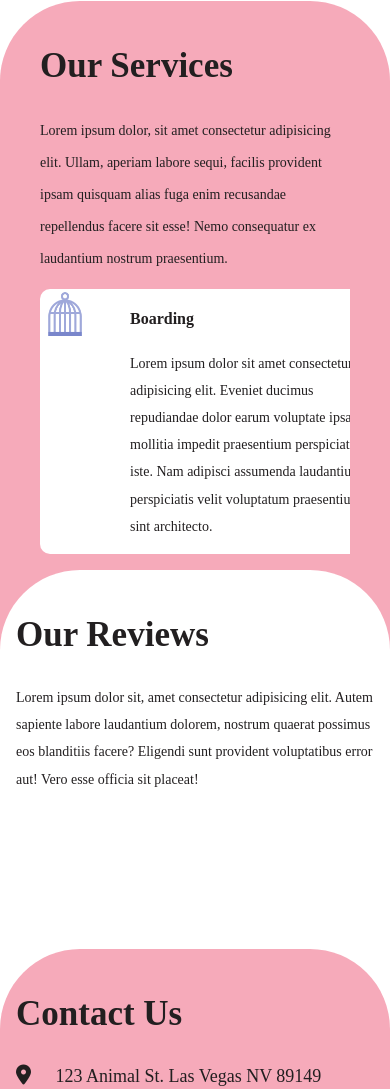
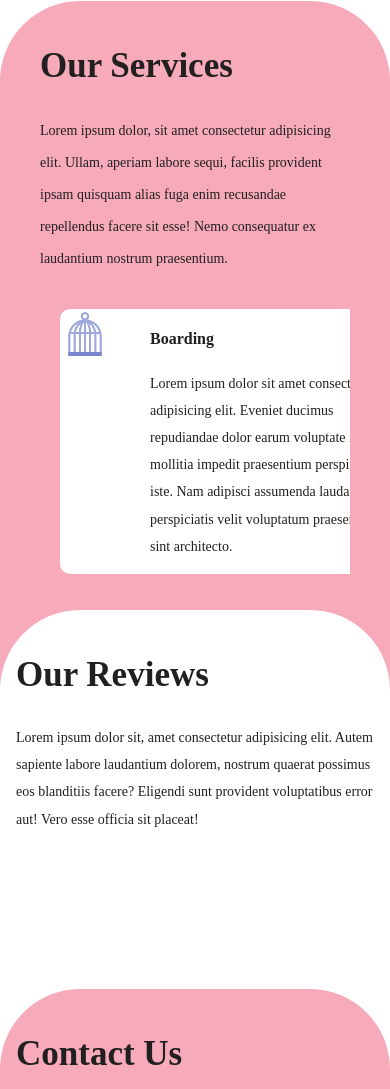
Before and after one commit to ara-de-guzman/Vet-website-template, a plain HTML site: page index.html in a window 390 px wide. Shown: the part 1452-2541 px from the top of the page. Drawn offline with Linux system fonts and the light colour scheme; no server answers; a web font is replaced by a local one.

Commit message:
modified css
service section

```diff
--- a/index.css
+++ b/index.css
@@ -574,6 +574,9 @@ textarea:focus {
   select {
     width: 100%;
   }
+  .services-card-container {
+    padding: 20px;
+  }
 }
 
 @media screen and (max-width: 850px) {
```
